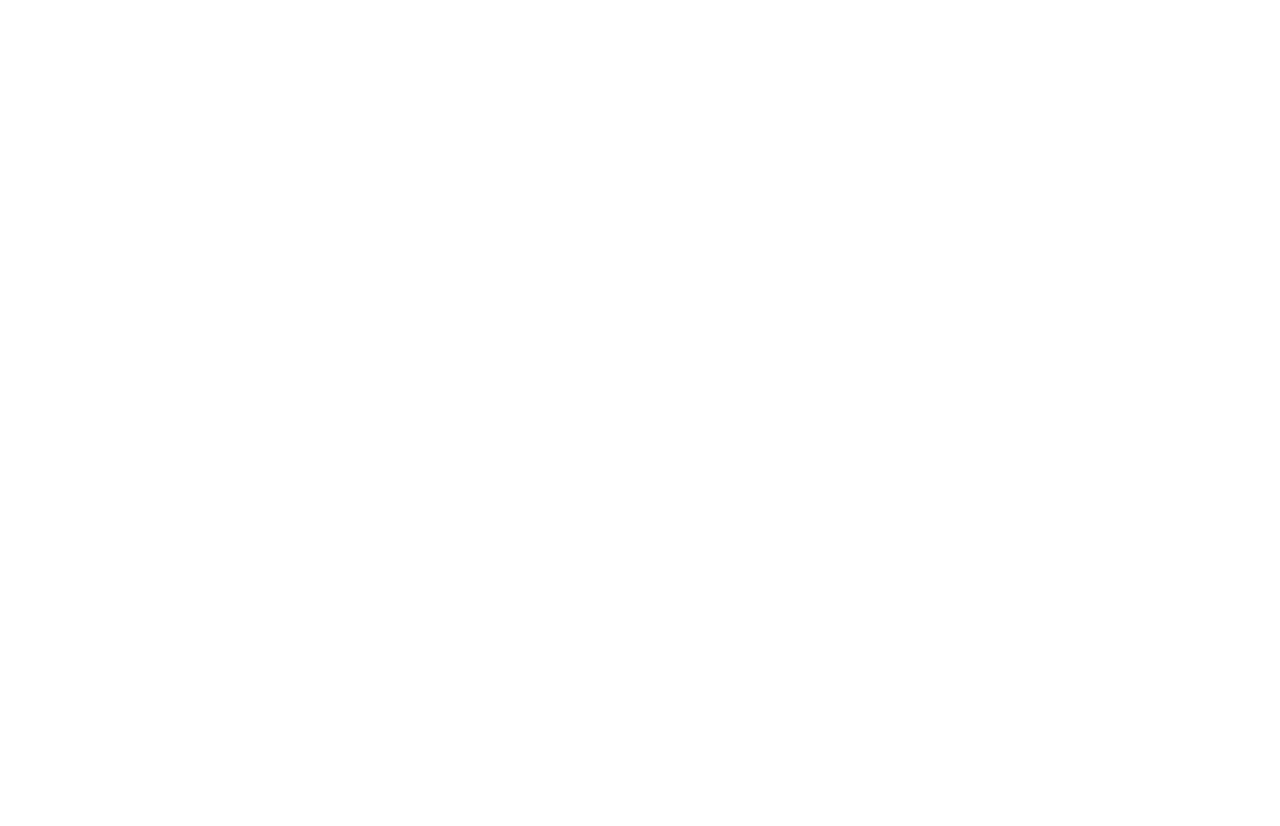
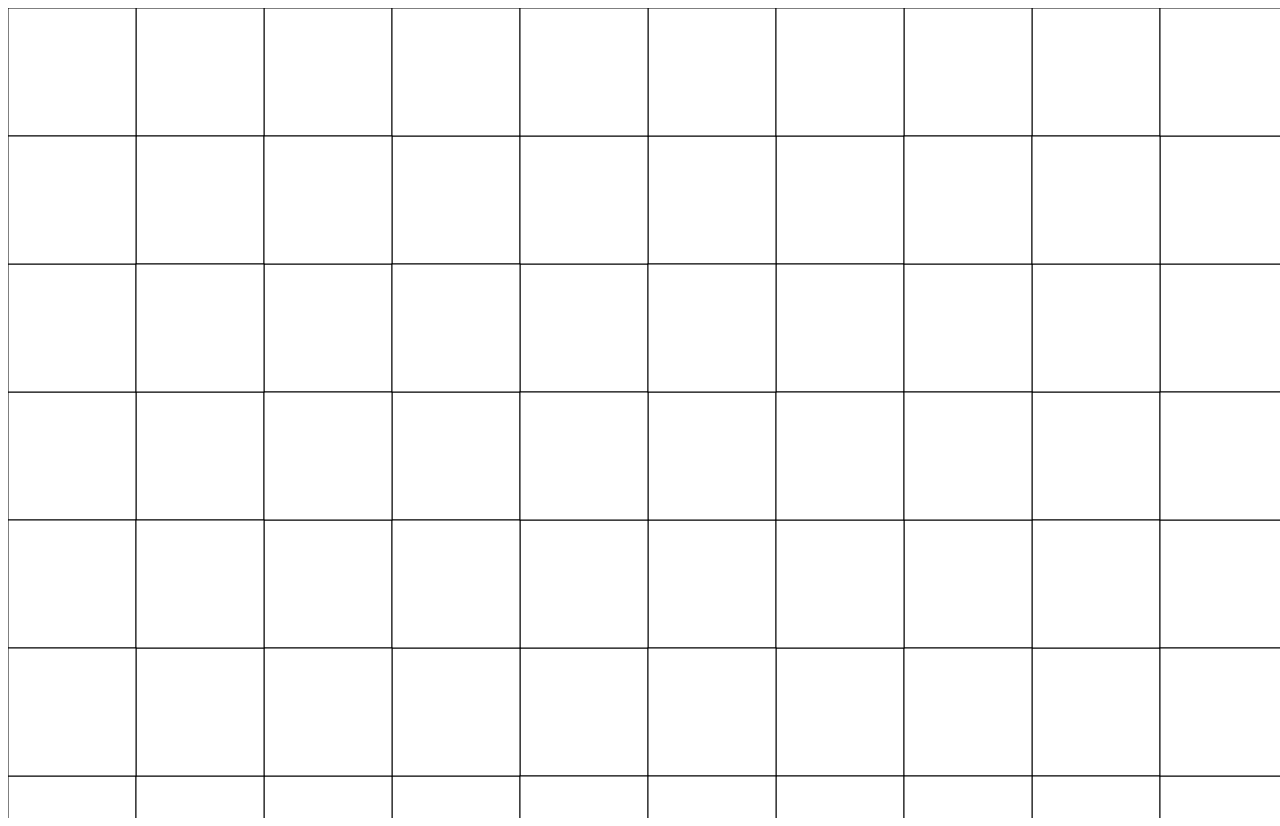
Before and after one commit to SivanMehta/d3-practice, a plain HTML site: page minesweeper/sweep.html in a window 1280 px wide. Before the commit the page ends 800 px from the top, so only its background shows below. Drawn offline with nearby package versions, Linux system fonts and the light colour scheme.

Commit message:
basic grid

```diff
--- a/minesweeper/mine.js
+++ b/minesweeper/mine.js
@@ -1 +1,51 @@
-console.log("hello!")
+class Minesweeper {
+  constructor(width, height, mines) {
+    this.width = width
+    this.height = height
+    this.mines = mines
+
+    this.grid = d3.select("#sweep")
+      .append("svg")
+      .attr("width", (window.innerWidth + 10) + "px")
+      .attr("height", (window.innerHeight + 10) + "px")
+  }
+
+  render() {
+    const cellWidth = window.innerWidth / this.width
+
+    this.cells.forEach(cell => {
+      this.grid.append('rect')
+      .attr('x', cell.col * cellWidth)
+      .attr('y', cell.row * cellWidth)
+      .attr('width', cellWidth)
+      .attr('height', cellWidth)
+      .style('fill', '#fff')
+      .style('stroke', '#000')
+    })
+  }
+}
+
+const width = 10
+const height = 10
+
+var game = new Minesweeper(width, height, 5)
+game.cells = Array()
+
+for(var i = 0; i < width * height; i ++) {
+  game.cells.push({
+    row: Math.floor(i / width),
+    col: i % width,
+    value: 0,
+    revealed: false,
+    flagged: false
+  })
+}
+
+for(var mine = 0; mine < this.mines; mine ++) {
+  game.cells[mine].value = -1
+}
+
+// shuffle around mines
+game.cells.sort((a, b) => (0.5 - Math.random()))
+
+game.render()
--- a/minesweeper/sweep.html
+++ b/minesweeper/sweep.html
@@ -1,10 +1,9 @@
 <html>
 <head>
 	<script src="https://d3js.org/d3.v4.min.js"></script>
-  <script src="https://cdn.jsdelivr.net/async/2.3.0/async.min.js"></script>
 </head>
   <body>
-    <div id="life"></div>
+    <div id="sweep"></div>
     <script src="mine.js" type="text/javascript"></script>
   </body>
 </html>
```
